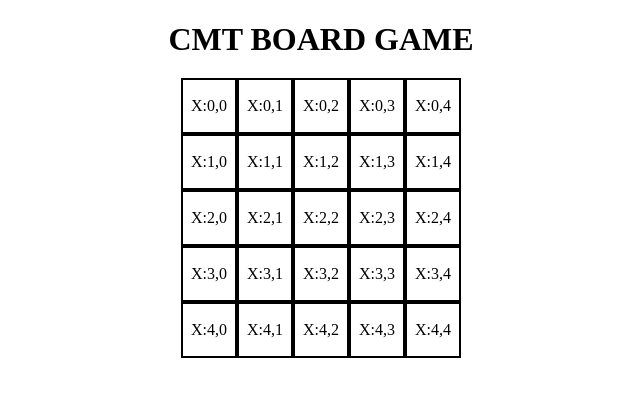
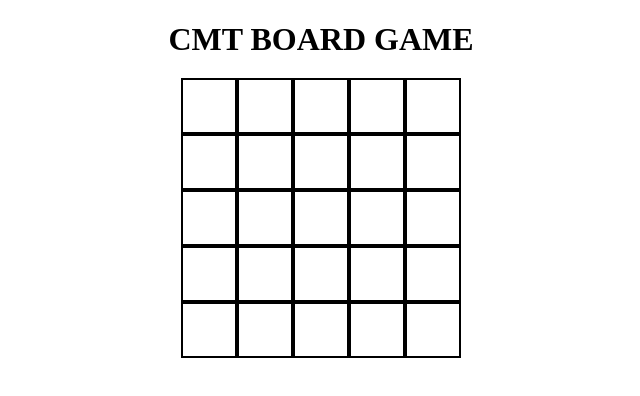
Before and after one commit to BalazsBarkoczi/board-game, a React (Vite) app: page / in a window 1280 px wide. Shown: the top 396 px of the page, without its empty margins (319-959 px from the left). Built offline with nearby package versions, Linux system fonts and the light colour scheme.

Commit message:
Handle click

```diff
--- a/src/App.jsx
+++ b/src/App.jsx
@@ -8,6 +8,20 @@ function App() {
   const COL_COUNT = 5;
 
   const [board, setBoard] = useState(Array(ROW_COUNT).fill(Array(COL_COUNT).fill('')));
+
+  const handleCellClick = (row,col) =>{
+    console.log(row,col)
+
+    if(board[row][col] !== '') return;
+
+    const updatedBoard = board.map((boardRows,i)=>(
+        boardRows.map((cell, j)=>(
+          i === row && j == col ? 'X' : cell
+        ))
+    ));
+
+    setBoard(updatedBoard);
+  }
 
 
   return (
@@ -21,7 +35,7 @@ function App() {
         {board.map((row, rowIndex)=>(
           <tr key={rowIndex}>
             {row.map((cell,colIndex)=>(
-              <Cell key={`${rowIndex}-${colIndex}`} value={'X'} row={rowIndex} col={colIndex} color={'black'}  />
+              <Cell key={`${rowIndex}-${colIndex}`} value={cell} row={rowIndex} col={colIndex} color={'black'} handleCellClick={handleCellClick}  />
             ))}
           </tr>
         ))}
--- a/src/components/Cell.jsx
+++ b/src/components/Cell.jsx
@@ -1,12 +1,13 @@
 import '../css/Cell.css';
 
-function Cell({value, row, col, color}){
+function Cell({value, row, col, color, handleCellClick}){
 
     return(
         <td
             className={color}
+            onClick={() => handleCellClick(row,col)}
         >
-            {value}:{row},{col}
+             {value}
 
         </td>
     );
```
